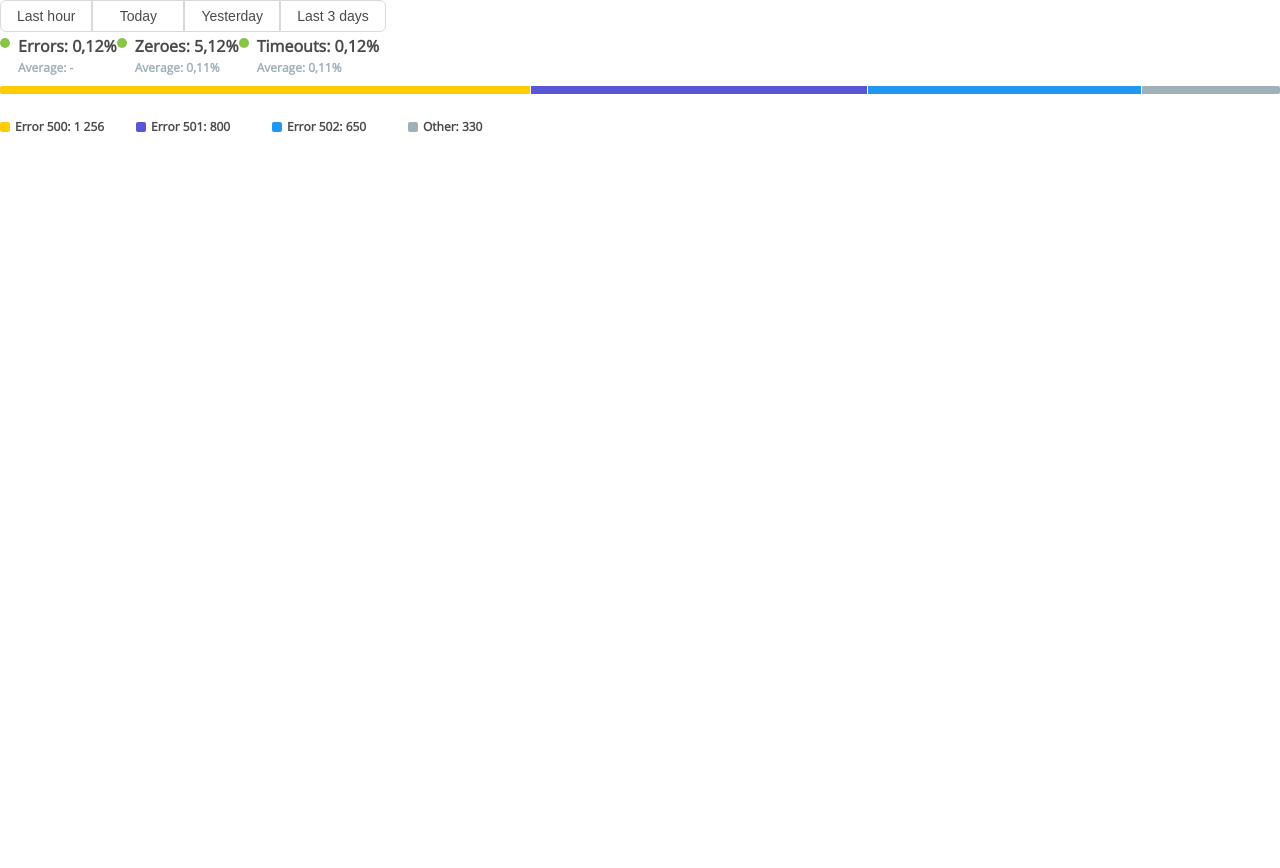
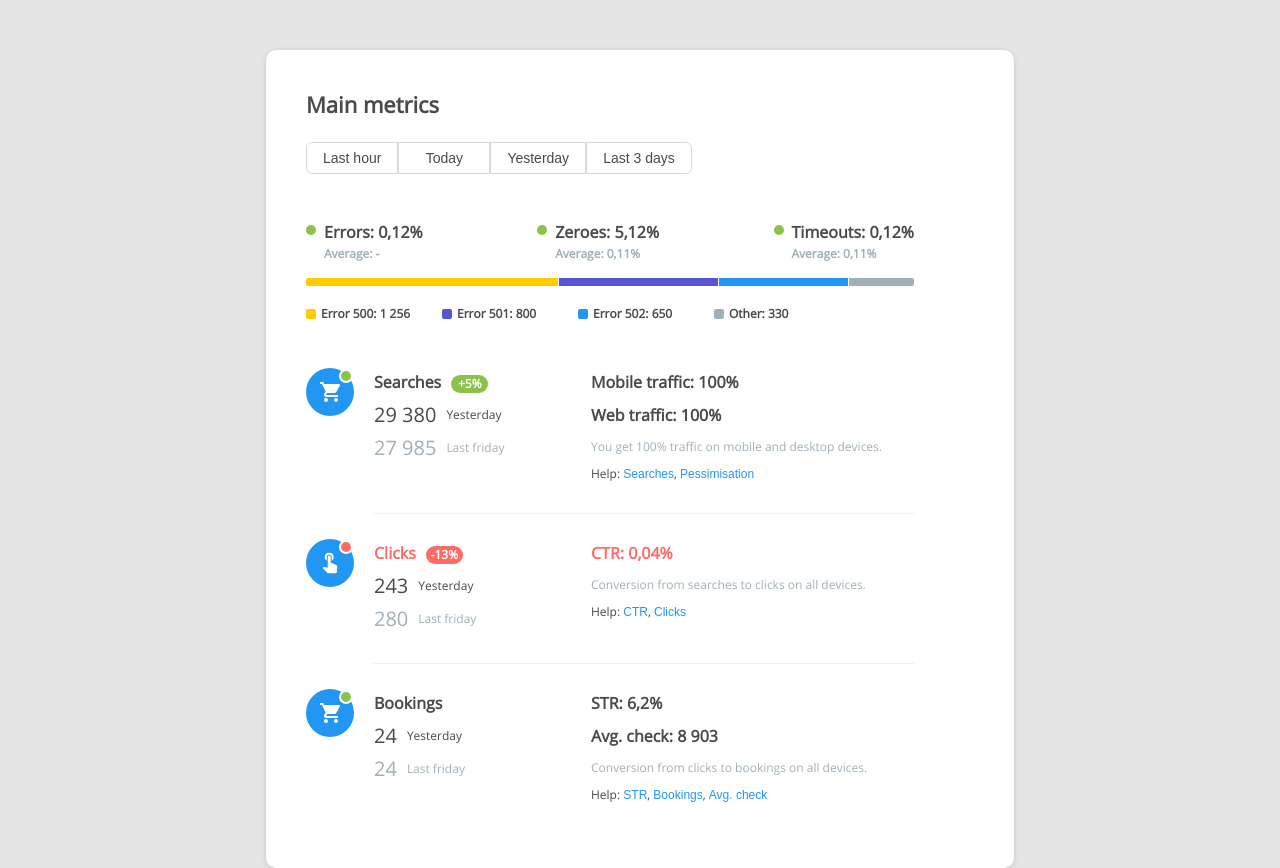
Before and after one commit to dapimonov/test_assignments-gates_team_fullstack, a React app in the folder gates_team_fullstack_frontend/: page / in a window 1280 px wide. Before the commit the page ends 800 px from the top, so only its background shows below. Built offline with nearby package versions, Linux system fonts and the light colour scheme.

Commit message:
Frontend without redux is done

```diff
--- /dev/null
+++ b/gates_team_fullstack_frontend/src/components/Cards/BookingsCard.js
@@ -0,0 +1,41 @@
+import React, { Component } from 'react';
+import './Cards.scss';
+
+class BookingsCard extends Component {
+  render() {
+    return (
+      <div className='card'>
+        <div className='left-column'>
+          <p className='card-line'>
+            <span className={'label'}>Bookings</span>
+            <div className={'led none'}></div>
+          </p>
+          <p className='card-line'>
+            <span className='number'>{(24).toString().replace(/\B(?=(\d{3})+(?!\d))/g, " ")}</span>
+            <span className='text'>Yesterday</span>
+          </p>
+          <p className='card-line light'>
+            <span className='number'>{(24).toString().replace(/\B(?=(\d{3})+(?!\d))/g, " ")}</span>
+            <span className='text'>Last friday</span>
+          </p>
+        </div>
+        <div className='right-column'>
+          <p className='card-line'>
+            <span className='label'>STR: 6,2%</span>
+          </p>
+          <p className='card-line'>
+            <span className={'label'}>Avg. check: {(8903).toString().replace(/\B(?=(\d{3})+(?!\d))/g, " ")}</span>
+          </p>
+          <p className='card-line light'>
+            <span className='info'>Conversion from clicks to bookings on all devices.</span>
+          </p>
+          <p className='card-line'>
+            <span className='help'>Help: <button href='#'>STR</button>, <button href='#'>Bookings</button>, <button href='#'>Avg. check</button></span>
+          </p>
+        </div>
+      </div>
+    )
+  }
+}
+
+export default BookingsCard;
--- /dev/null
+++ b/gates_team_fullstack_frontend/src/components/Cards/Cards.scss
@@ -0,0 +1,89 @@
+.card {
+
+  button {
+    color: #2196F3;
+    background: none!important;
+    border: none;
+    padding: 0!important;
+    cursor: pointer;
+    font-size: 12px;
+    line-height: 17px;
+  }
+
+  > * {
+    display: inline-block;
+    vertical-align: top;
+  }
+
+  .left-column {
+    width: 217px;
+  }
+
+  .card-line {
+    margin: 0 0 5px;
+    color: #4A4A4A;
+
+    .label {
+      margin-right: 10px;
+      font-weight: 600;
+      font-size: 16px;
+      line-height: 28px;
+    }
+
+    .label.bad {
+      color: #FF6A67;
+    }
+
+    .number {
+      vertical-align: middle;
+      margin-right: 10px;
+      font-weight: normal;
+      font-size: 20px;
+      line-height: 28px;
+    }
+
+    .text {
+      vertical-align: middle;
+      font-weight: normal;
+      font-size: 12px;
+      line-height: 16px;
+    }
+
+    .led {
+      display: inline-block;
+      vertical-align: middle;
+      width: 37px;
+      height: 18px;
+      font-weight: 600;
+      font-size: 12px;
+      text-align: center;
+      color: #FFFFFF;
+      background: #8BC34A;
+      border-radius: 10px;
+    }
+
+    .led.bad {
+      background: #FF6A67;
+    }
+
+    .led.none {
+      display: none;
+    }
+
+    .info {
+      font-weight: normal;
+      font-size: 12px;
+      line-height: 16px;
+    }
+
+    .help {
+      font-weight: normal;
+      font-size: 12px;
+      line-height: 17px;
+    }
+  }
+
+  .light {
+    color: #A0B0B9;
+  }
+}
--- /dev/null
+++ b/gates_team_fullstack_frontend/src/components/Cards/ClicksCard.js
@@ -0,0 +1,38 @@
+import React, { Component } from 'react';
+import './Cards.scss';
+
+class ClicksCard extends Component {
+  render() {
+    return (
+      <div className='card'>
+        <div className='left-column'>
+          <p className='card-line'>
+            <span className={'label bad'}>Clicks</span>
+            <div className={'led bad'}>-13%</div>
+          </p>
+          <p className='card-line'>
+            <span className='number'>{(243).toString().replace(/\B(?=(\d{3})+(?!\d))/g, " ")}</span>
+            <span className='text'>Yesterday</span>
+          </p>
+          <p className='card-line light'>
+            <span className='number'>{(280).toString().replace(/\B(?=(\d{3})+(?!\d))/g, " ")}</span>
+            <span className='text'>Last friday</span>
+          </p>
+        </div>
+        <div className='right-column'>
+          <p className='card-line'>
+            <span className={'label bad'}>CTR: 0,04%</span>
+          </p>
+          <p className='card-line light'>
+            <span className='info'>Conversion from searches  to clicks on all devices.</span>
+          </p>
+          <p className='card-line'>
+            <span className='help'>Help: <button href='#'>CTR</button>, <button href='#'>Clicks</button></span>
+          </p>
+        </div>
+      </div>
+    )
+  }
+}
+
+export default ClicksCard;
--- /dev/null
+++ b/gates_team_fullstack_frontend/src/components/Cards/SearchesCard.js
@@ -0,0 +1,41 @@
+import React, { Component } from 'react';
+import './Cards.scss';
+
+class SearchesCard extends Component {
+  render() {
+    return (
+      <div className='card'>
+        <div className='left-column'>
+          <p className='card-line'>
+            <span className={'label'}>Searches</span>
+            <div className={'led'}>+5%</div>
+          </p>
+          <p className='card-line'>
+            <span className='number'>{(29380).toString().replace(/\B(?=(\d{3})+(?!\d))/g, " ")}</span>
+            <span className='text'>Yesterday</span>
+          </p>
+          <p className='card-line light'>
+            <span className='number'>{(27985).toString().replace(/\B(?=(\d{3})+(?!\d))/g, " ")}</span>
+            <span className='text'>Last friday</span>
+          </p>
+        </div>
+        <div className='right-column'>
+          <p className='card-line'>
+            <span className='label'>Mobile traffic: 100%</span>
+          </p>
+          <p className='card-line'>
+            <span className={'label'}>Web traffic: 100%</span>
+          </p>
+          <p className='card-line light'>
+            <span className='info'>You get 100% traffic on mobile and desktop devices.</span>
+          </p>
+          <p className='card-line'>
+            <span className='help'>Help: <button href='#'>Searches</button>, <button href='#'>Pessimisation</button></span>
+          </p>
+        </div>
+      </div>
+    )
+  }
+}
+
+export default SearchesCard;
--- /dev/null
+++ b/gates_team_fullstack_frontend/src/components/Icon/Icon.js
@@ -0,0 +1,34 @@
+import React, { Component } from 'react';
+import PropTypes from "prop-types";
+import './Icon.scss';
+import { ReactComponent as CartIcon } from './cart.svg';
+import { ReactComponent as FilterIcon } from './filter.svg';
+import { ReactComponent as ClickIcon } from './click.svg';
+
+
+class Icon extends Component {
+  render() {
+    return (
+      <div className='icon'>
+        <div className='circle' />
+        <div className={`state ${this.props.state}`} />
+        {
+          this.props.type === 'click' && <ClickIcon className='svg' width="15px"/>
+        }
+        {
+          this.props.type === 'filter' && <FilterIcon className='svg' width="16px"/>
+        }
+        {
+          this.props.type === 'cart' && <CartIcon className='svg' width="20px"/>
+        }
+      </div>
+    )
+  }
+}
+
+Icon.propTypes = {
+  type: PropTypes.string,
+  state: PropTypes.string,
+};
+
+export default Icon;
--- /dev/null
+++ b/gates_team_fullstack_frontend/src/components/Icon/Icon.scss
@@ -0,0 +1,39 @@
+.icon {
+  position: relative;
+  width: 48px;
+  height: 48px;
+  text-align: center;
+
+  .circle {
+    width: 100%;
+    height: 100%;
+    border-radius: 50%;
+    background: #2196F3;
+  }
+
+  .state {
+    width: 10px;
+    height: 10px;
+    border: 2px solid #FFFFFF;
+    border-radius: 50%;
+    position: absolute;
+    top: 1px;
+    right: 1px;
+  }
+
+  .state.good {
+    background-color: #8BC34A;
+  }
+
+  .state.bad {
+    background-color: #FF6A67;
+  }
+
+  .svg {
+    position: absolute;
+    top: 50%;
+    left: 50%;
+    transform: translate(-50%,-50%);
+    display: inline-block;
+  }
+}
--- a/gates_team_fullstack_frontend/src/components/Indicator/Indicator.scss
+++ b/gates_team_fullstack_frontend/src/components/Indicator/Indicator.scss
@@ -7,7 +7,7 @@
     height: 10px;
     border-radius: 5px;
     margin-right: 8px;
-    margin-bottom: 24px;
+    margin-bottom: 23px;
   }
 
   .good {
--- a/gates_team_fullstack_frontend/src/components/ValueBar/ValueBar.scss
+++ b/gates_team_fullstack_frontend/src/components/ValueBar/ValueBar.scss
@@ -3,6 +3,7 @@
     height: 8px;
     display: inline-block;
     box-sizing: border-box;
+    float: left;
   }
 
   .bar-wrapper {
@@ -29,7 +30,7 @@
     line-height: 16px;
     color: #4A4A4A;
     display: inline-flex;
-    width: 136px;
+    min-width: 136px;
     margin-top: 20px;
   }
 
--- a/gates_team_fullstack_frontend/src/containers/App/App.scss
+++ b/gates_team_fullstack_frontend/src/containers/App/App.scss
@@ -4,6 +4,13 @@
 }
 
 .App {
+  background: #E5E5E5;
   font-family: Open Sans;
   font-style: normal;
+  min-height: 100vh;
+  display: flex;
+
+  .dashboard {
+    margin: 50px auto auto;
+  }
 }
--- a/gates_team_fullstack_frontend/src/containers/Dashboard/Dashboard.js
+++ b/gates_team_fullstack_frontend/src/containers/Dashboard/Dashboard.js
@@ -4,6 +4,10 @@ import './Dashboard.scss';
 import Tabs from "../../components/Tabs/Tabs";
 import ValueBar from "../../components/ValueBar/ValueBar";
 import Indicator from "../../components/Indicator/Indicator";
+import SearchesCard from "../../components/Cards/SearchesCard";
+import ClicksCard from "../../components/Cards/ClicksCard";
+import BookingsCard from "../../components/Cards/BookingsCard";
+import Icon from "../../components/Icon/Icon";
 
 const tabs = [
   {label: 'Last hour', value: 'lastHour',},
@@ -29,11 +33,28 @@ class Dashboard extends Component {
   render() {
     return (
       <div className="dashboard">
+        <h2>Main metrics</h2>
         <Tabs tabs={tabs} />
-        {
-          metrics.map((item) => <Indicator data={item}/>)
-        }
+        <div className='indicators-wrapper'>
+          {
+            metrics.map((item) => <Indicator data={item}/>)
+          }
+        </div>
         <ValueBar values={errorMetrics}/>
+        <div className='card-row'>
+          <Icon state='good' type='cart'/>
+          <SearchesCard />
+        </div>
+        <hr/>
+        <div className='card-row'>
+          <Icon state='bad' type='click'/>
+          <ClicksCard />
+        </div>
+        <hr/>
+        <div className='card-row'>
+          <Icon state='good' type='cart'/>
+          <BookingsCard />
+        </div>
       </div>
     );
   }
--- a/gates_team_fullstack_frontend/src/containers/Dashboard/Dashboard.scss
+++ b/gates_team_fullstack_frontend/src/containers/Dashboard/Dashboard.scss
@@ -0,0 +1,59 @@
+.dashboard {
+  background: #FFFFFF;
+  box-shadow: 0px 1px 5px rgba(0, 0, 0, 0.15);
+  border-radius: 10px;
+  min-width: 748px;
+  box-sizing: border-box;
+  padding: 40px 100px 59px 40px;
+
+  h2 {
+    font-weight: 600;
+    font-size: 22px;
+    line-height: 28px;
+    color: #4A4A4A;
+    margin: 0;
+  }
+
+  hr {
+    border: none;
+    height: 1px;
+    width: 541px;
+    float: right;
+    margin-top: 25px;
+    margin-bottom: 25px;
+    background-color: #EFF1F4;
+  }
+
+  .tabs {
+    margin-top: 24px;
+  }
+
+  .indicators-wrapper {
+    margin-top: 44px;
+    display: flex;
+    justify-content: space-between;
+  }
+
+  .value-bar {
+    margin-top: 15px;
+    margin-bottom: 44px;
+  }
+
+  .card-row {
+    .icon {
+      margin-right: 20px;
+      vertical-align: top;
+    }
+
+    //& ~ .card-row {
+    //  .card {
+    //    border-top: 1px solid #EFF1F4;
+    //  }
+    //}
+
+    > * {
+      display: inline-block;
+      vertical-align: top;
+    }
+  }
+}
```
Also changed, not shown: gates_team_fullstack_frontend/src/components/Icon/cart.svg (added), gates_team_fullstack_frontend/src/components/Icon/click.svg (added), gates_team_fullstack_frontend/src/components/Icon/filter.svg (added).
